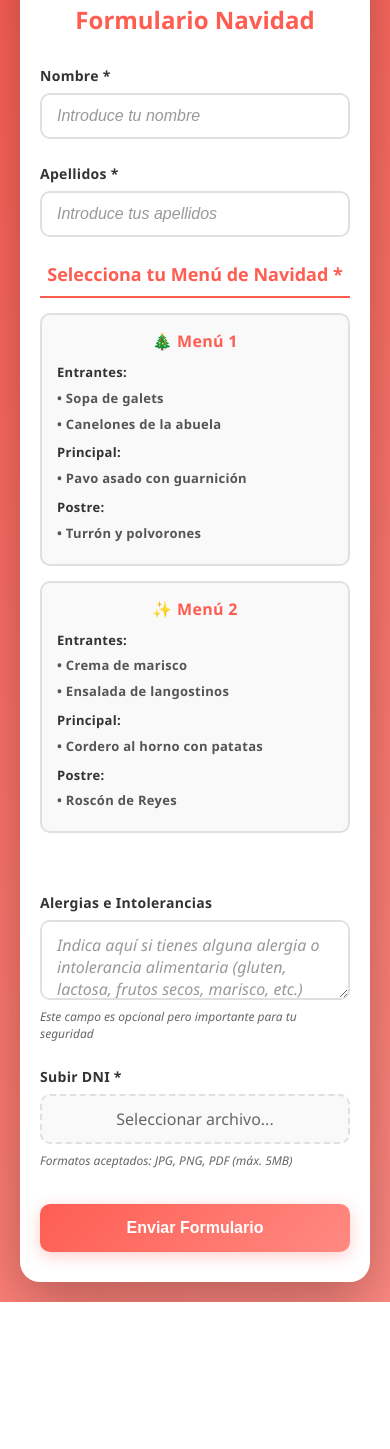
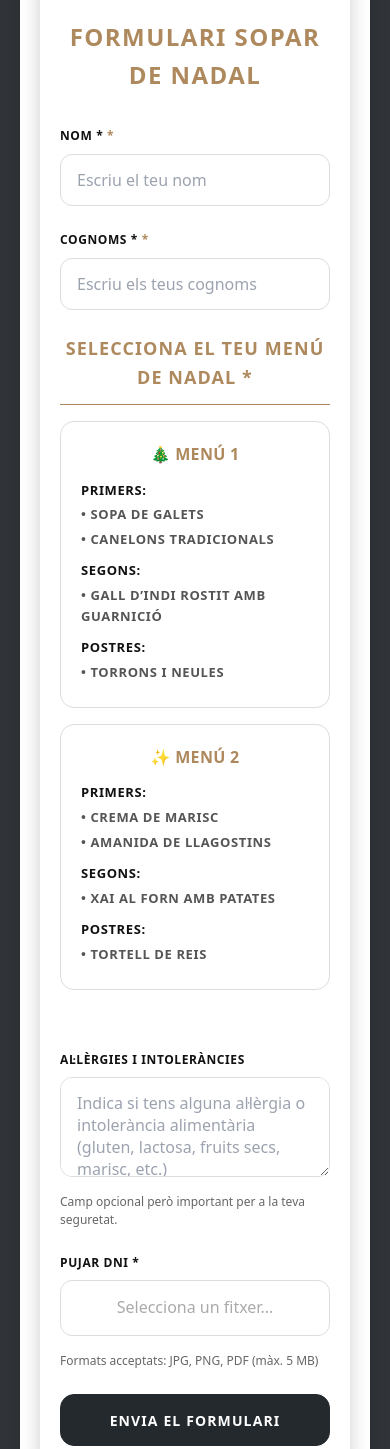
Before and after one commit to elllindar/nouscimscenanavidad, a plain HTML site: page index.html in a window 390 px wide. Shown: the part 142-1591 px from the top of the page. Before the commit the page ends 1444 px from the top, so only its background shows below. Drawn offline with Linux system fonts and the light colour scheme.

Commit message:
Refactor form and styles: update language, improve accessibility, and enhance design tokens for a more cohesive look

```diff
--- a/index.html
+++ b/index.html
@@ -1,94 +1,95 @@
 <!DOCTYPE html>
-<html lang="es">
+<html lang="ca">
 <head>
     <meta charset="UTF-8">
     <meta name="viewport" content="width=device-width, initial-scale=1.0">
-    <title>Formulario de Pedido - Nou Cims</title>
-    <link href="favicon.svg" rel="icon" type="image/svg+xml">
+    <title>Formulari de Comanda - Nou Cims</title>
+    <link href="https://repartidor.elllindar.org/wp-content/uploads/2018/03/TitolRepartidor70pxblanc.png" rel="icon" type="image/svg+xml">
     <link rel="stylesheet" href="./styles.css">
 </head>
 <body>
 <div class="container">
-<!-- Página del formulario -->
+<!-- Pàgina del formulari -->
 <div class="form-container" id="formContainer">
     <div class="logo-container">
-        <img alt="Logo Restaurante" class="logo" src="favicon.svg">
+        <img alt="Logo Restaurant" class="logo" src="https://repartidor.elllindar.org/wp-content/uploads/2018/03/TitolRepartidor70pxblanc.png">
     </div>
 
-    <h1>Formulario Navidad</h1>
+    <h1>Formulari Sopar de Nadal</h1>
 
     <form class="form" id="orderForm" action="">
         <div class="form-group">
-            <label for="nombre">Nombre *</label>
-            <input id="nombre" type="text" placeholder="Introduce tu nombre" required>
+            <label for="nombre">Nom *</label>
+            <input id="nombre" type="text" placeholder="Escriu el teu nom" required>
         </div>
 
         <div class="form-group">
-            <label for="apellido">Apellidos *</label>
-            <input id="apellido" type="text" placeholder="Introduce tus apellidos" required>
+            <label for="apellido">Cognoms *</label>
+            <input id="apellido" type="text" placeholder="Escriu els teus cognoms" required>
         </div>
 
         <div class="menu-section">
-            <div class="menu-title">Selecciona tu Menú de Navidad *</div>
+            <div class="menu-title">Selecciona el teu Menú de Nadal *</div>
             <div class="menu-options">
+                <!-- MENÚ 1 -->
                 <label class="menu-card" id="menu1Card">
                     <input type="radio" name="menu" value="menu1" id="menu1" required>
                     <div class="menu-card-title">🎄 Menú 1</div>
                     <div class="menu-card-content">
-                        <strong>Entrantes:</strong>
+                        <strong>Primers:</strong>
                         <p>• Sopa de galets</p>
-                        <p>• Canelones de la abuela</p>
-                        <strong>Principal:</strong>
-                        <p>• Pavo asado con guarnición</p>
-                        <strong>Postre:</strong>
-                        <p>• Turrón y polvorones</p>
+                        <p>• Canelons tradicionals</p>
+                        <strong>Segons:</strong>
+                        <p>• Gall d’indi rostit amb guarnició</p>
+                        <strong>Postres:</strong>
+                        <p>• Torrons i neules</p>
                     </div>
                 </label>
 
+                <!-- MENÚ 2 -->
                 <label class="menu-card" id="menu2Card">
                     <input type="radio" name="menu" value="menu2" id="menu2" required>
                     <div class="menu-card-title">✨ Menú 2</div>
                     <div class="menu-card-content">
-                        <strong>Entrantes:</strong>
-                        <p>• Crema de marisco</p>
-                        <p>• Ensalada de langostinos</p>
-                        <strong>Principal:</strong>
-                        <p>• Cordero al horno con patatas</p>
-                        <strong>Postre:</strong>
-                        <p>• Roscón de Reyes</p>
+                        <strong>Primers:</strong>
+                        <p>• Crema de marisc</p>
+                        <p>• Amanida de llagostins</p>
+                        <strong>Segons:</strong>
+                        <p>• Xai al forn amb patates</p>
+                        <strong>Postres:</strong>
+                        <p>• Tortell de Reis</p>
                     </div>
                 </label>
             </div>
         </div>
 
         <div class="form-group">
-            <label for="alergias">Alergias e Intolerancias</label>
-            <textarea id="alergias" name="alergias" placeholder="Indica aquí si tienes alguna alergia o intolerancia alimentaria (gluten, lactosa, frutos secos, marisco, etc.)"></textarea>
-            <small class="help-text">Este campo es opcional pero importante para tu seguridad</small>
+            <label for="alergias">Al·lèrgies i intoleràncies</label>
+            <textarea id="alergias" name="alergias" placeholder="Indica si tens alguna al·lèrgia o intolerància alimentària (gluten, lactosa, fruits secs, marisc, etc.)"></textarea>
+            <small class="help-text">Camp opcional però important per a la teva seguretat.</small>
         </div>
 
         <div class="form-group">
-            <label for="dni">Subir DNI *</label>
+            <label for="dni">Pujar DNI *</label>
             <div class="file-input-wrapper">
                 <input accept="image/*,.pdf" id="dni" type="file" required>
-                <span class="file-input-text">Seleccionar archivo...</span>
+                <span class="file-input-text">Selecciona un fitxer...</span>
             </div>
-            <small class="help-text">Formatos aceptados: JPG, PNG, PDF (máx. 5MB)</small>
+            <small class="help-text">Formats acceptats: JPG, PNG, PDF (màx. 5&nbsp;MB)</small>
         </div>
 
-        <button class="submit-btn" type="submit">Enviar Formulario</button>
+        <button class="submit-btn" type="submit">Envia el formulari</button>
     </form>
 </div>
 
-<!-- Página de agradecimiento -->
+<!-- Pàgina d’agraïment -->
 <div class="thank-you-page" id="thankYouPage">
-    <h1 class="thank-you-title" id="thankYouTitle">¡Muchas Gracias!</h1>
+    <h1 class="thank-you-title" id="thankYouTitle">Moltes gràcies!</h1>
     <p class="thank-you-message">
-        Tu formulario ha sido enviado correctamente.<br>
-        Nos pondremos en contacto contigo pronto.
+        El teu formulari s’ha enviat correctament.<br>
     </p>
     <div class="logo-container">
-        <img alt="Logo Nou Cims" class="thank-you-logo" src="favicon.svg">
+        <img alt="Logo Nou Cims" class="thank-you-logo" src="https://repartidor.elllindar.org/wp-content/uploads/2018/03/TitolRepartidor70pxblanc.png">
     </div>
 </div>
 </div>
--- a/script.js
+++ b/script.js
@@ -44,11 +44,11 @@ fileInput.addEventListener('change', function(e) {
     const fileName = e.target.files[0]?.name;
     if (fileName) {
         fileInputText.textContent = fileName;
-        fileInputText.style.color = '#fe5d52';
+        fileInputText.style.color = '#ae895d'; // var(--accent)
         fileInputText.style.fontWeight = '600';
     } else {
         fileInputText.textContent = 'Seleccionar archivo...';
-        fileInputText.style.color = '#666';
+        fileInputText.style.color = '#6B7280'; // var(--muted)
         fileInputText.style.fontWeight = 'normal';
     }
 });
@@ -160,6 +160,6 @@ function showForm() {
     menu1Card.classList.remove('selected');
     menu2Card.classList.remove('selected');
     fileInputText.textContent = 'Seleccionar archivo...';
-    fileInputText.style.color = '#666';
+    fileInputText.style.color = '#6B7280'; // var(--muted)
     fileInputText.style.fontWeight = 'normal';
 }
--- a/styles.css
+++ b/styles.css
@@ -1,27 +1,60 @@
+/* ============================================
+   DESIGN TOKENS - Estilo Minimalista Editorial
+   Inspirado en El Repartidor
+   ============================================ */
+:root {
+    --bg: #313539;
+    --bg-card: #FFFFFF;
+    --text: #FFFFFF;
+    --text-dark: #111111;
+    --muted: #aaaaaa;
+    --line: #45494e;
+    --ink: #24292d;
+    --ink-2: #1a1d20;
+    --accent: #ae895d;
+    --accent-hover: #c0996b;
+    --shadow-rgba: rgba(0, 0, 0, 0.2);
+    --shadow-strong: rgba(0, 0, 0, 0.3);
+}
+
+/* ============================================
+   RESET & BASE
+   ============================================ */
 * {
     margin: 0;
     padding: 0;
     box-sizing: border-box;
 }
 
+html,
 body {
-    font-family: 'Segoe UI', Tahoma, Geneva, Verdana, sans-serif;
-    background: linear-gradient(135deg, #fe5d52 0%, #ff8a82 100%);
+    background: var(--bg);
+    color: var(--text);
+    font-family: system-ui, -apple-system, "Segoe UI", Roboto, Inter, Arial, sans-serif;
     min-height: 100vh;
+    line-height: 1.6;
+}
+
+body {
     display: flex;
     align-items: center;
     justify-content: center;
     padding: 20px;
 }
 
-.container {
-    background: white;
-    border-radius: 20px;
-    box-shadow: 0 20px 60px rgba(0, 0, 0, 0.3);
-    padding: 40px;
-    max-width: 650px;
+/* ============================================
+   CONTAINER
+   ============================================ */
+.container,
+#formContainer {
+    background: var(--bg-card);
+    max-width: 880px;
     width: 100%;
+    margin: 0 auto;
+    padding: 3rem 2.5rem;
     animation: fadeIn 0.5s ease-in;
+    border-radius: 8px;
+    box-shadow: 0 4px 20px var(--shadow-rgba);
 }
 
 @keyframes fadeIn {
@@ -35,15 +68,41 @@ body {
     }
 }
 
+/* ============================================
+   TYPOGRAPHY
+   ============================================ */
+h1,
+h2,
+.section-title,
+.menu-title {
+    text-transform: uppercase;
+    letter-spacing: 0.06em;
+    color: var(--text-dark);
+    font-weight: 700;
+}
+
+h1 {
+    text-align: center;
+    margin-bottom: 2rem;
+    font-size: 28px;
+    color: var(--accent);
+}
+
+/* ============================================
+   LOGO
+   ============================================ */
 .logo-container {
     text-align: center;
-    margin-bottom: 30px;
+    margin-bottom: 2rem;
 }
 
 .logo {
-    width: 80px;
-    height: 80px;
+    width: 280px;
+    height: auto;
     animation: bounce 1s ease-in-out;
+    background-color: #000000;
+    padding: 15px 25px;
+    border-radius: 4px;
 }
 
 @keyframes bounce {
@@ -55,46 +114,48 @@ body {
     }
 }
 
-h1 {
-    color: #fe5d52;
-    text-align: center;
-    margin-bottom: 30px;
-    font-size: 28px;
-    font-weight: 600;
-}
-
+/* ============================================
+   FORM STRUCTURE
+   ============================================ */
 .form {
     display: flex;
     flex-direction: column;
-    gap: 25px;
+    gap: 1.5rem;
 }
 
 .form-group {
     display: flex;
     flex-direction: column;
-    gap: 8px;
+    gap: 0.5rem;
 }
 
 label {
-    color: #333;
+    color: var(--text-dark);
     font-weight: 600;
     font-size: 14px;
-    letter-spacing: 0.3px;
+    letter-spacing: 0.02em;
+}
+
+/* ============================================
+   INPUTS & TEXTAREAS
+   ============================================ */
+input[type="text"],
+input[type="email"],
+select,
+textarea {
+    background: #fff;
+    border: 1px solid #ddd;
+    border-radius: 12px;
+    padding: 0.9rem 1rem;
+    color: var(--text-dark);
+    font-size: 16px;
+    font-family: inherit;
+    transition: border-color 0.2s ease, box-shadow 0.2s ease;
+    outline: none;
 }
 
 input[type="text"],
-select {
-    padding: 12px 15px;
-    border: 2px solid #e0e0e0;
-    border-radius: 10px;
-    font-size: 16px;
-    color: #333;
-    background-color: white;
-    transition: all 0.3s ease;
-    outline: none;
-}
-
-input[type="text"] {
+textarea {
     cursor: text;
 }
 
@@ -102,93 +163,75 @@ select {
     cursor: pointer;
 }
 
-input[type="text"]:hover,
-select:hover {
-    border-color: #fe5d52;
+input[type="text"]:focus,
+input[type="email"]:focus,
+select:focus,
+textarea:focus {
+    border-color: var(--accent);
+    box-shadow: 0 0 0 3px rgba(174, 137, 93, 0.08);
 }
 
-input[type="text"]:focus,
-select:focus {
-    border-color: #fe5d52;
-    box-shadow: 0 0 0 3px rgba(254, 93, 82, 0.1);
-}
-
-input[type="text"]::placeholder {
-    color: #999;
-    font-style: italic;
+input[type="text"]::placeholder,
+input[type="email"]::placeholder,
+textarea::placeholder {
+    color: #9CA3AF;
+    font-style: normal;
 }
 
 textarea {
-    padding: 12px 15px;
-    border: 2px solid #e0e0e0;
-    border-radius: 10px;
-    font-size: 16px;
-    color: #333;
-    background-color: white;
-    transition: all 0.3s ease;
-    outline: none;
-    font-family: 'Segoe UI', Tahoma, Geneva, Verdana, sans-serif;
     resize: vertical;
-    min-height: 80px;
+    min-height: 100px;
 }
 
-textarea:hover {
-    border-color: #fe5d52;
-}
-
-textarea:focus {
-    border-color: #fe5d52;
-    box-shadow: 0 0 0 3px rgba(254, 93, 82, 0.1);
-}
-
-textarea::placeholder {
-    color: #999;
-    font-style: italic;
-}
-
-/* Estilos para la selección de menú */
+/* ============================================
+   MENU SECTION & CARDS
+   ============================================ */
 .menu-section {
-    margin-bottom: 15px;
+    margin-bottom: 1rem;
 }
 
 .menu-title {
-    color: #fe5d52;
     font-size: 18px;
-    font-weight: 700;
-    margin-bottom: 15px;
-    padding-bottom: 10px;
-    border-bottom: 2px solid #fe5d52;
+    margin-bottom: 1rem;
+    padding-bottom: 0.75rem;
+    border-bottom: 1px solid var(--accent);
     text-align: center;
+    color: var(--accent);
 }
 
 .menu-options {
     display: grid;
     grid-template-columns: 1fr 1fr;
-    gap: 15px;
-    margin-bottom: 20px;
+    gap: 1rem;
+    margin-bottom: 1.25rem;
 }
 
+#menu1Card,
+#menu2Card,
 .menu-card {
-    border: 2px solid #e0e0e0;
-    border-radius: 10px;
-    padding: 15px;
+    border: 1px solid #ddd;
+    background: #fff;
+    border-radius: 14px;
+    padding: 1.25rem;
     cursor: pointer;
-    transition: all 0.3s ease;
-    background-color: #f9f9f9;
+    transition: transform 0.2s ease, box-shadow 0.2s ease, border-color 0.2s ease;
     position: relative;
 }
 
+#menu1Card:hover,
+#menu2Card:hover,
 .menu-card:hover {
-    border-color: #fe5d52;
-    background-color: #fff5f4;
     transform: translateY(-2px);
-    box-shadow: 0 4px 10px rgba(254, 93, 82, 0.2);
+    box-shadow: 0 8px 24px var(--shadow-rgba);
+    border-color: #D1D5DB;
 }
 
+#menu1Card.selected,
+#menu2Card.selected,
 .menu-card.selected {
-    border-color: #fe5d52;
-    background-color: #fff5f4;
-    box-shadow: 0 4px 15px rgba(254, 93, 82, 0.3);
+    border-color: var(--accent);
+    box-shadow: 0 8px 28px var(--shadow-strong);
+    background: #fffbf7;
 }
 
 .menu-card input[type="radio"] {
@@ -198,10 +241,11 @@ textarea::placeholder {
 
 .menu-card-title {
     font-weight: 700;
-    color: #fe5d52;
+    color: var(--accent);
     font-size: 16px;
-    margin-bottom: 10px;
+    margin-bottom: 0.75rem;
     text-align: center;
+    letter-spacing: 0.02em;
 }
 
 .menu-card-content {
@@ -211,21 +255,19 @@ textarea::placeholder {
 }
 
 .menu-card-content p {
-    margin: 5px 0;
+    margin: 0.25rem 0;
 }
 
 .menu-card-content strong {
-    color: #333;
+    color: var(--text-dark);
     display: block;
-    margin-top: 8px;
+    margin-top: 0.65rem;
+    font-weight: 600;
 }
 
-@media (max-width: 600px) {
-    .menu-options {
-        grid-template-columns: 1fr;
-    }
-}
-
+/* ============================================
+   FILE INPUT
+   ============================================ */
 .file-input-wrapper {
     position: relative;
     overflow: hidden;
@@ -240,72 +282,88 @@ input[type="file"] {
 
 .file-input-text {
     display: block;
-    padding: 12px 15px;
-    border: 2px dashed #e0e0e0;
-    border-radius: 10px;
-    background-color: #f9f9f9;
+    border: 1px solid #ddd;
+    border-radius: 12px;
+    padding: 0.9rem 1rem;
+    background: #fff;
     cursor: pointer;
-    transition: all 0.3s ease;
+    color: var(--muted);
+    transition: border-color 0.2s ease, color 0.2s ease;
     text-align: center;
-    color: #666;
+    font-size: 16px;
 }
 
 .file-input-wrapper:hover .file-input-text {
-    border-color: #fe5d52;
-    background-color: #fff5f4;
+    border-color: var(--accent);
+    color: var(--text-dark);
 }
 
 input[type="file"]:focus + .file-input-text {
-    border-color: #fe5d52;
-    box-shadow: 0 0 0 3px rgba(254, 93, 82, 0.1);
+    border-color: var(--accent);
+    box-shadow: 0 0 0 3px rgba(174, 137, 93, 0.08);
 }
 
 .help-text {
     color: #666;
     font-size: 12px;
-    font-style: italic;
+    font-style: normal;
+    margin-top: 0.25rem;
 }
 
-.submit-btn {
-    background: linear-gradient(135deg, #fe5d52 0%, #ff8a82 100%);
-    color: white;
-    padding: 15px 30px;
-    border: none;
-    border-radius: 10px;
+/* ============================================
+   BUTTONS
+   ============================================ */
+button[type="submit"],
+.submit-btn,
+.btn-primary {
+    appearance: none;
+    border: 1px solid var(--ink);
+    background: var(--ink);
+    color: #fff;
+    font-weight: 700;
+    letter-spacing: 0.04em;
+    padding: 0.95rem 1.25rem;
+    border-radius: 14px;
     font-size: 16px;
-    font-weight: 600;
     cursor: pointer;
-    transition: all 0.3s ease;
-    box-shadow: 0 4px 15px rgba(254, 93, 82, 0.3);
-    margin-top: 10px;
+    transition: background 0.2s ease, transform 0.08s ease;
+    width: 100%;
+    font-family: inherit;
 }
 
-.submit-btn:hover {
-    transform: translateY(-2px);
-    box-shadow: 0 6px 20px rgba(254, 93, 82, 0.4);
+button[type="submit"]:hover,
+.submit-btn:hover,
+.btn-primary:hover {
+    background: var(--ink-2);
 }
 
-.submit-btn:active {
-    transform: translateY(0);
+button[type="submit"]:active,
+.submit-btn:active,
+.btn-primary:active {
+    transform: translateY(1px);
 }
 
-/* Responsive */
-@media (max-width: 600px) {
-    .container {
-        padding: 30px 20px;
-    }
-
-    h1 {
-        font-size: 24px;
-    }
-
-    .logo {
-        width: 60px;
-        height: 60px;
-    }
+button[type="submit"]:focus-visible,
+.submit-btn:focus-visible,
+.btn-primary:focus-visible {
+    outline: none;
+    box-shadow: 0 0 0 3px rgba(174, 137, 93, 0.08);
 }
 
-/* Página de agradecimiento */
+/* ============================================
+   SEPARATORS & DECORATIVE ELEMENTS
+   ============================================ */
+.form-separator {
+    height: 1px;
+    background: var(--accent);
+    border: none;
+    margin: 1.5rem 0;
+    max-width: 170px;
+}
+
+/* ============================================
+   THANK YOU PAGE
+   ============================================ */
 .thank-you-page {
     display: none;
     text-align: center;
@@ -331,27 +389,40 @@ input[type="file"]:focus + .file-input-text {
     }
 }
 
+#thankYouPage {
+    background: var(--ink);
+    color: #fff;
+    border-radius: 16px;
+    padding: 3rem 2rem;
+    box-shadow: 0 4px 20px var(--shadow-strong);
+}
+
+#thankYouTitle,
 .thank-you-title {
-    color: #fe5d52;
+    color: #fff;
+    text-transform: uppercase;
+    letter-spacing: 0.06em;
     font-size: 36px;
     font-weight: 700;
-    margin-bottom: 20px;
-    text-shadow: 0 2px 4px rgba(254, 93, 82, 0.2);
+    margin-bottom: 1.25rem;
 }
 
 .thank-you-message {
-    color: #333;
+    color: #fff;
     font-size: 18px;
     line-height: 1.6;
-    margin-bottom: 40px;
+    margin-bottom: 2rem;
     font-weight: 400;
 }
 
 .thank-you-logo {
-    width: 120px;
-    height: 120px;
+    width: 280px;
+    height: auto;
     margin: 0 auto;
     animation: pulse 2s infinite;
+    background-color: #000000;
+    padding: 15px 25px;
+    border-radius: 4px;
 }
 
 @keyframes pulse {
@@ -367,25 +438,77 @@ input[type="file"]:focus + .file-input-text {
 }
 
 .back-btn {
-    background: linear-gradient(135deg, #fe5d52 0%, #ff8a82 100%);
-    color: white;
-    padding: 12px 25px;
-    border: none;
-    border-radius: 10px;
+    appearance: none;
+    border: 1px solid #fff;
+    background: #fff;
+    color: var(--ink);
+    font-weight: 700;
+    letter-spacing: 0.04em;
+    padding: 0.75rem 1.25rem;
+    border-radius: 14px;
     font-size: 14px;
-    font-weight: 600;
     cursor: pointer;
-    transition: all 0.3s ease;
-    box-shadow: 0 4px 15px rgba(254, 93, 82, 0.3);
-    margin-top: 30px;
+    transition: background 0.2s ease, color 0.2s ease, transform 0.08s ease;
+    margin-top: 1.5rem;
 }
 
 .back-btn:hover {
-    transform: translateY(-2px);
-    box-shadow: 0 6px 20px rgba(254, 93, 82, 0.4);
+    background: #f9f9f9;
 }
 
+.back-btn:active {
+    transform: translateY(1px);
+}
+
+/* ============================================
+   SEPARATORS
+   ============================================ */
+.hr,
+.separator {
+    height: 1px;
+    background: #ddd;
+    border: none;
+    margin: 1.25rem 0;
+}
+
+/* ============================================
+   LINKS
+   ============================================ */
+a,
+.link {
+    color: var(--accent);
+    text-decoration: none;
+    transition: text-decoration 0.2s ease;
+}
+
+a:hover,
+.link:hover {
+    text-decoration: underline;
+}
+
+/* ============================================
+   RESPONSIVE
+   ============================================ */
 @media (max-width: 600px) {
+    .container,
+    #formContainer {
+        padding: 1.25rem;
+    }
+
+    h1 {
+        font-size: 24px;
+    }
+
+    .logo {
+        width: 60px;
+        height: 60px;
+    }
+
+    .menu-options {
+        grid-template-columns: 1fr;
+    }
+
+    #thankYouTitle,
     .thank-you-title {
         font-size: 28px;
     }
@@ -399,3 +522,106 @@ input[type="file"]:focus + .file-input-text {
         height: 90px;
     }
 }
+
+/* ============================================
+   MEJORAS ADICIONALES - INSPIRACIÓN EL REPARTIDOR
+   ============================================ */
+
+/* Fondo oscuro característico del sitio */
+body {
+    background: var(--bg);
+}
+
+/* Añadir un toque de color dorado al enfoque de elementos */
+.container {
+    position: relative;
+}
+
+.container::before {
+    content: '';
+    position: absolute;
+    top: 0;
+    left: 0;
+    right: 0;
+    height: 4px;
+    background: linear-gradient(90deg, var(--accent) 0%, var(--accent-hover) 100%);
+    opacity: 1;
+    border-radius: 8px 8px 0 0;
+}
+
+/* Mejorar los labels con estilo más editorial */
+label {
+    text-transform: uppercase;
+    letter-spacing: 0.05em;
+    font-size: 12px;
+}
+
+/* Añadir indicador visual en inputs requeridos */
+label:has(+ input[required])::after,
+label:has(+ textarea[required])::after {
+    content: ' *';
+    color: var(--accent);
+    font-weight: 700;
+}
+
+/* Remover el asterisco del HTML si está presente */
+label:has(+ input[required]),
+label:has(+ textarea[required]) {
+    position: relative;
+}
+
+/* Hover sutil en las tarjetas de menú con transición suave */
+#menu1Card:hover,
+#menu2Card:hover,
+.menu-card:hover {
+    transform: translateY(-2px);
+    box-shadow: 0 8px 24px var(--shadow-rgba);
+    border-color: var(--accent);
+}
+
+/* Mejorar la apariencia del botón submit */
+button[type="submit"],
+.submit-btn,
+.btn-primary {
+    text-transform: uppercase;
+    letter-spacing: 0.08em;
+    font-size: 14px;
+    font-weight: 700;
+}
+
+/* Animación sutil en el logo */
+.logo {
+    transition: transform 0.3s ease;
+}
+
+.logo:hover {
+    transform: scale(1.05);
+}
+
+/* Mejorar pequeños textos de ayuda */
+.help-text {
+    line-height: 1.5;
+    margin-top: 0.5rem;
+    color: #666;
+}
+
+/* Estilo para mensajes de error (si se implementan) */
+.error-message {
+    color: #d32f2f;
+    font-size: 12px;
+    margin-top: 0.25rem;
+    font-weight: 600;
+}
+
+.form-group.has-error input,
+.form-group.has-error textarea {
+    border-color: #d32f2f;
+}
+
+/* Estilo para mensajes de éxito */
+.success-message {
+    color: var(--accent);
+    font-size: 12px;
+    margin-top: 0.25rem;
+    font-weight: 600;
+}
```
Also changed, not shown: favicon.svg (deleted).
